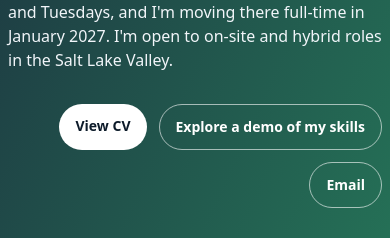
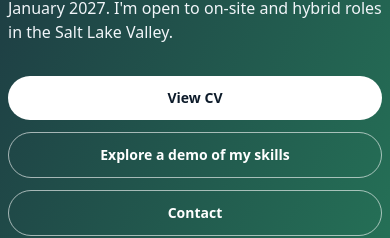
Before and after one commit to austenstrine/austenstrine_portfolio, a Next.js app in the folder apps/web/: page / in a window 390 px wide. Shown: the part 621-859 px from the top of the page. Built offline with nearby package versions, Linux system fonts and the light colour scheme; no server answers.

Commit message:
Hero CTAs: Contact label; column stack on mobile.
Rename Email to Contact for the #contact link, and flex-col the three buttons below sm so they do not wrap awkwardly.

```diff
--- a/apps/web/src/components/sections/HeroSection.tsx
+++ b/apps/web/src/components/sections/HeroSection.tsx
@@ -102,9 +102,13 @@ export function HeroSection() {
 						className="
 							mt-8
 							flex
-							flex-wrap
-							justify-end
+							flex-col
+							items-stretch
 							gap-3
+							sm:flex-row
+							sm:flex-wrap
+							sm:justify-end
+							sm:items-center
 						"
 					>
 						<a
@@ -114,6 +118,7 @@ export function HeroSection() {
 								bg-white
 								px-6
 								py-3
+								text-center
 								text-sm
 								font-semibold
 								text-ink
@@ -134,6 +139,7 @@ export function HeroSection() {
 								border-white/60
 								px-6
 								py-3
+								text-center
 								text-sm
 								font-semibold
 								text-white
@@ -154,6 +160,7 @@ export function HeroSection() {
 								border-white/60
 								px-6
 								py-3
+								text-center
 								text-sm
 								font-semibold
 								text-white
@@ -164,7 +171,7 @@ export function HeroSection() {
 							"
 							href="#contact"
 						>
-							Email
+							Contact
 						</a>
 					</div>
 				</div>
```
